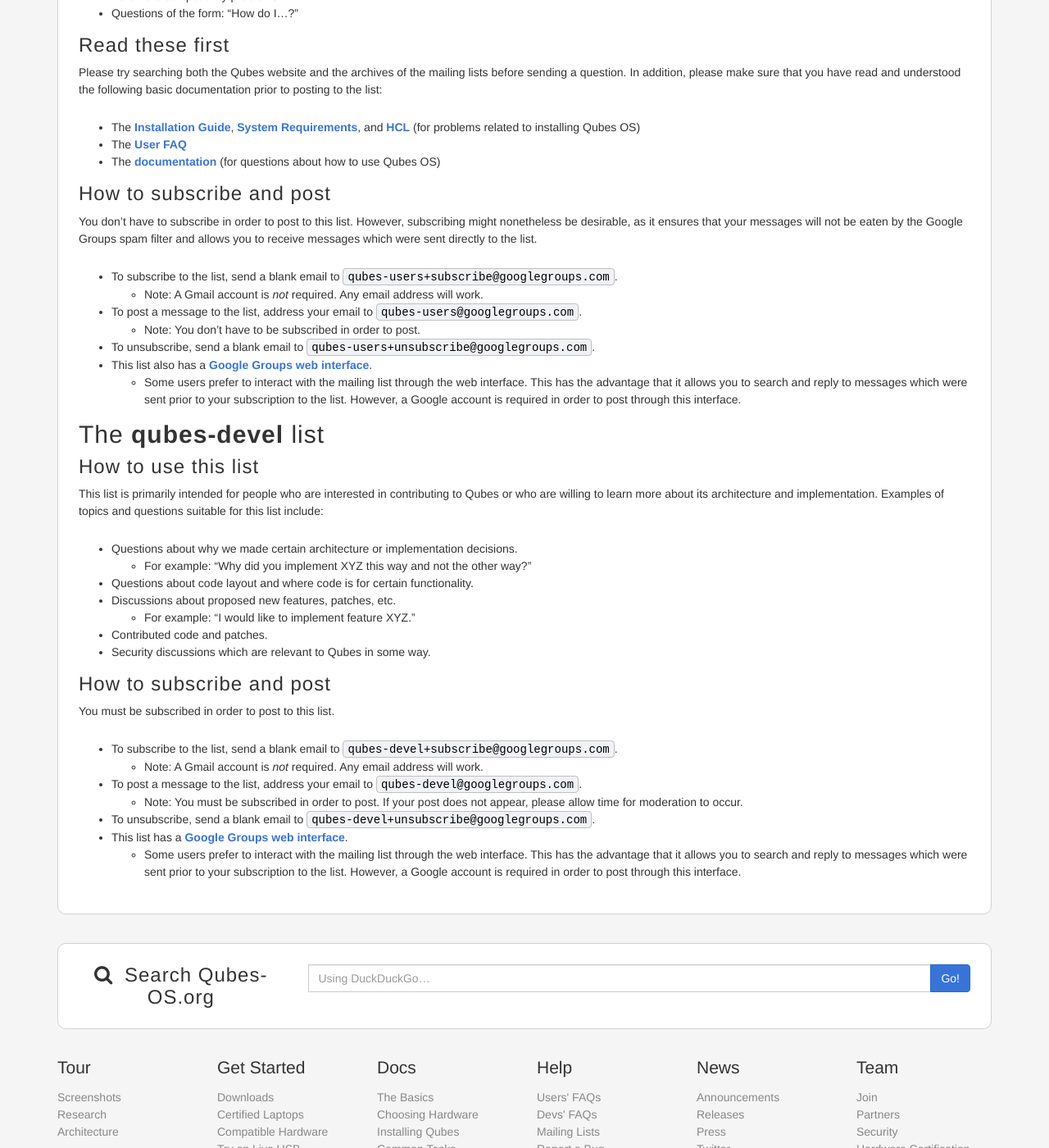
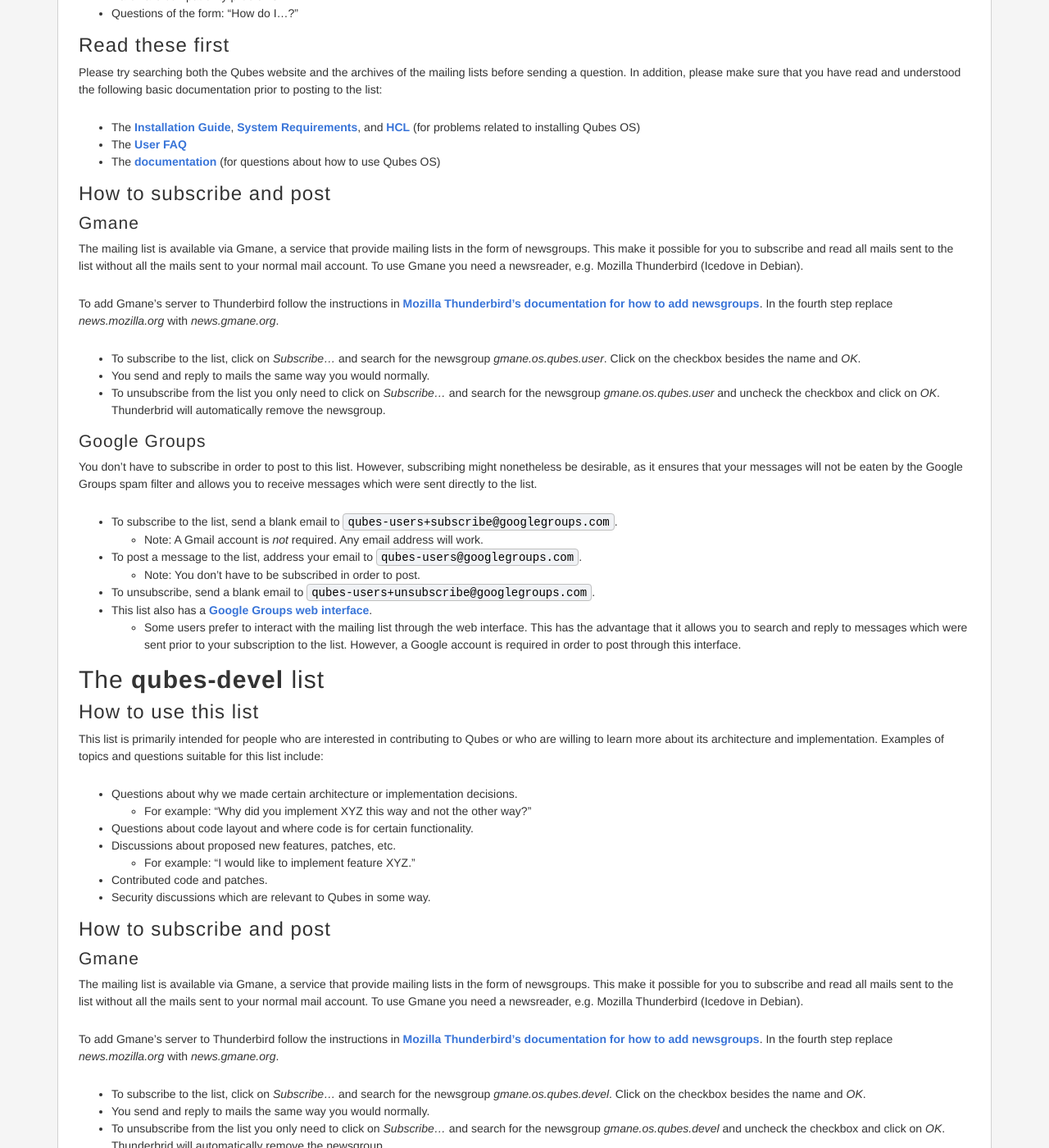
Before and after one commit to QubesOS/qubesos.github.io, a Jekyll site: the page built from pages/mailing-lists.md, in a window 1280 px wide and 1400 px high, scrolled down 1041 px. Shown: the whole window at 82% size. Built offline with Jekyll 4.4.1, drawn with Linux system fonts in a browser that asks for light colours; some web fonts are replaced; some of the changed text lies outside the part shown.

Commit message:
Add information about Gmane

```diff
--- a/pages/mailing-lists.md
+++ b/pages/mailing-lists.md
@@ -87,6 +87,27 @@ list:
 
 ### How to subscribe and post
 
+#### Gmane
+
+The mailing list is available via Gmane, a service that provide mailing lists in
+the form of newsgroups. This make it possible for you to subscribe and read all
+mails sent to the list without all the mails sent to your normal mail account.
+To use Gmane you need a newsreader, e.g. Mozilla Thunderbird (Icedove in Debian).
+
+To add Gmane's server to Thunderbird follow the instructions in
+[Mozilla Thunderbird's documentation for how to add newsgroups][mozilla-thunderbird-create-newsgroup].
+In the fourth step replace *news.mozilla.org* with *news.gmane.org*.
+
+  * To subscribe to the list, click on *Subscribe...* and search for the
+    newsgroup *gmane.os.qubes.user*. Click on the checkbox besides the name and
+    *OK*.
+  * You send and reply to mails the same way you would normally.
+  * To unsubscribe from the list you only need to click on *Subscribe...* and
+    search for the newsgroup *gmane.os.qubes.user* and uncheck the checkbox and
+    click on *OK*. Thunderbrid will automatically remove the newsgroup.
+
+#### Google Groups
+
 You don't have to subscribe in order to post to this list. However, subscribing
 might nonetheless be desirable, as it ensures that your messages will not be
 eaten by the Google Groups spam filter and allows you to receive messages which
@@ -126,6 +147,27 @@ implementation. Examples of topics and questions suitable for this list include:
 
 ### How to subscribe and post
 
+#### Gmane
+
+The mailing list is available via Gmane, a service that provide mailing lists in
+the form of newsgroups. This make it possible for you to subscribe and read all
+mails sent to the list without all the mails sent to your normal mail account.
+To use Gmane you need a newsreader, e.g. Mozilla Thunderbird (Icedove in Debian).
+
+To add Gmane's server to Thunderbird follow the instructions in
+[Mozilla Thunderbird's documentation for how to add newsgroups][mozilla-thunderbird-create-newsgroup].
+In the fourth step replace *news.mozilla.org* with *news.gmane.org*.
+
+  * To subscribe to the list, click on *Subscribe...* and search for the
+    newsgroup *gmane.os.qubes.devel*. Click on the checkbox besides the name and
+    *OK*.
+  * You send and reply to mails the same way you would normally.
+  * To unsubscribe from the list you only need to click on *Subscribe...* and
+    search for the newsgroup *gmane.os.qubes.devel* and uncheck the checkbox and
+    click on *OK*. Thunderbrid will automatically remove the newsgroup.
+
+#### Google Groups
+
 You must be subscribed in order to post to this list.
 
  * To subscribe to the list, send a blank email to
@@ -152,5 +194,6 @@ You must be subscribed in order to post to this list.
 [System Requirements]: /doc/system-requirements/
 [User FAQ]: /doc/user-faq/
 [documentation]: /doc/
+[mozilla-thunderbird-create-newsgroup]: https://support.mozilla.org/en-US/kb/creating-newsgroup-account
 [qubes-users-web]: https://groups.google.com/group/qubes-users
 [qubes-devel-web]: https://groups.google.com/group/qubes-devel
```
